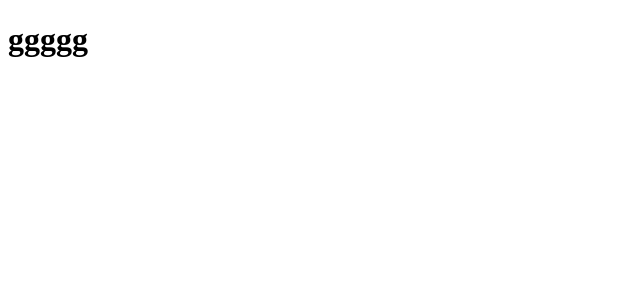
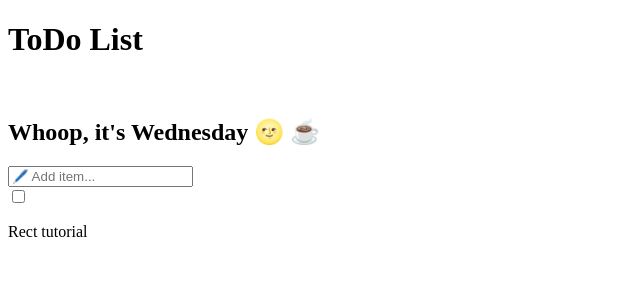
Before and after one commit to mohamedfazilk/React-Todo-App, a React (Create React App) app: page / in a window 1280 px wide. Shown: the top 300 px of the page, without its empty margins (0-640 px from the left). Built offline with nearby package versions, Linux system fonts and the light colour scheme.

Commit message:
Adding jsx files in App.js

```diff
--- a/src/App.js
+++ b/src/App.js
@@ -3,9 +3,30 @@
 
 function App() {
   return (
-    <div>
-     <h1>ggggg</h1>
+    <div className="app">
+    <div className="mainHeading">
+      <h1>ToDo List</h1>
     </div>
+    <div className="subHeading">
+      <br />
+      <h2>Whoop, it's Wednesday 🌝 ☕ </h2>
+    </div>
+    <div className="input">
+      <input type="text" placeholder="🖊️ Add item..." />
+      <i className="fas fa-plus"></i>
+    </div>
+    <div className="todos">
+      <div className="todo">
+        <div className="left">
+          <input type="checkbox" name="" id="" />
+          <p>Rect tutorial</p>
+        </div>
+        <div className="right">
+          <i className="fas fa-times"></i>
+        </div>
+      </div>
+    </div>
+  </div>
   );
 }
 
```
